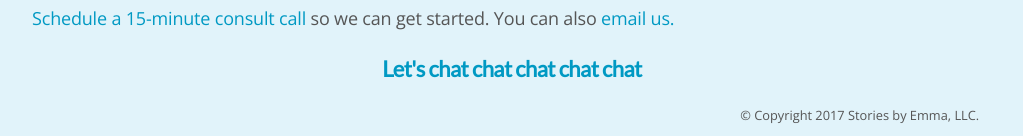
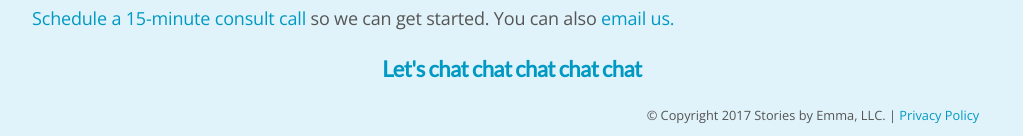
Before and after one commit to emmalepsy/emmalepsy.github.io, a Jekyll site: the page services.html, which Jekyll copies as it is, in a window 1280 px wide and 900 px high, scrolled down 2844 px. Shown: the part 761-897 px from the top of the window, without its empty margins (128-1151 px from the left). Built offline with Jekyll 4.4.1, drawn with Linux system fonts in a browser that asks for light colours; nearby versions of some CDN libraries; a style sheet for code colours, icons or effects is not loaded.

Commit message:
Update services.html

```diff
--- a/services.html
+++ b/services.html
@@ -205,7 +205,7 @@
       <h3 class="center"><a href="https://calendly.com/stories-by-emma">Let's chat chat chat chat chat</a></h3>
 
 
-      <div align="right"><p class="holler tiny">© Copyright 2017 Stories by Emma, LLC.</p></div>
+      <div align="right"><p class="holler tiny">© Copyright 2017 Stories by Emma, LLC. | <a href="privacy-policy.html">Privacy Policy</a></p></div>
     </div>
 </div>
 </body>
```
